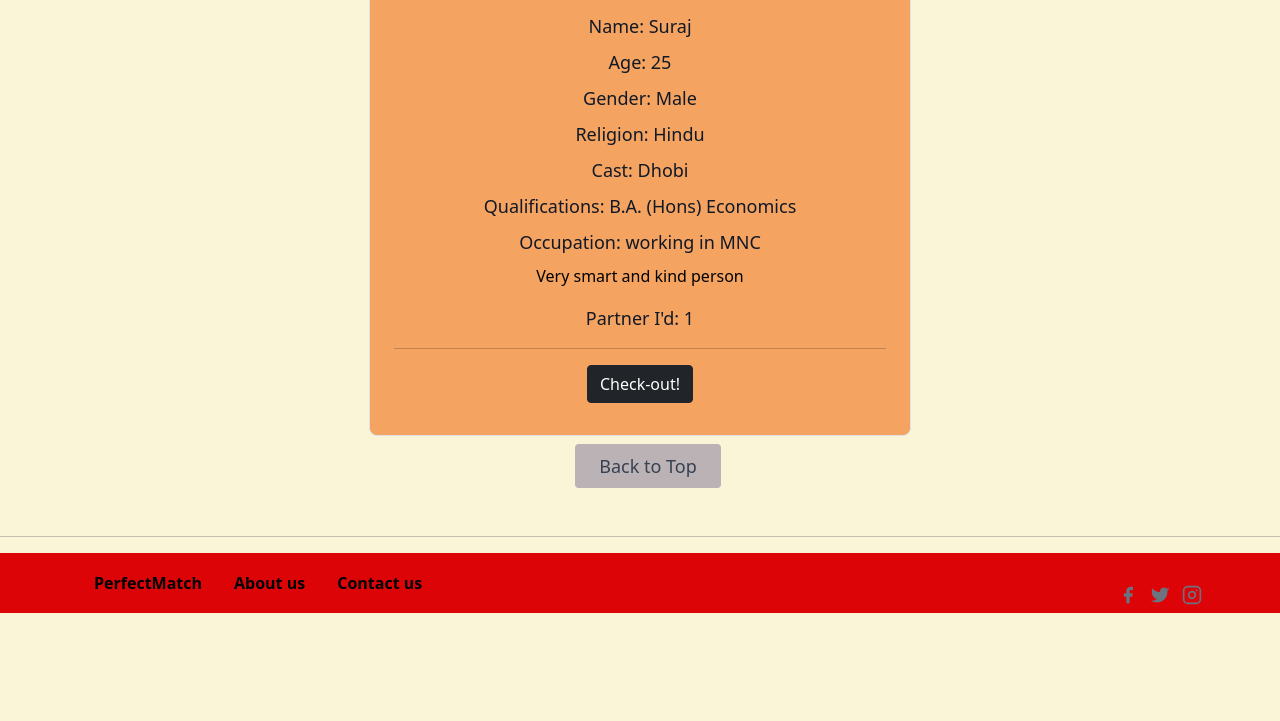
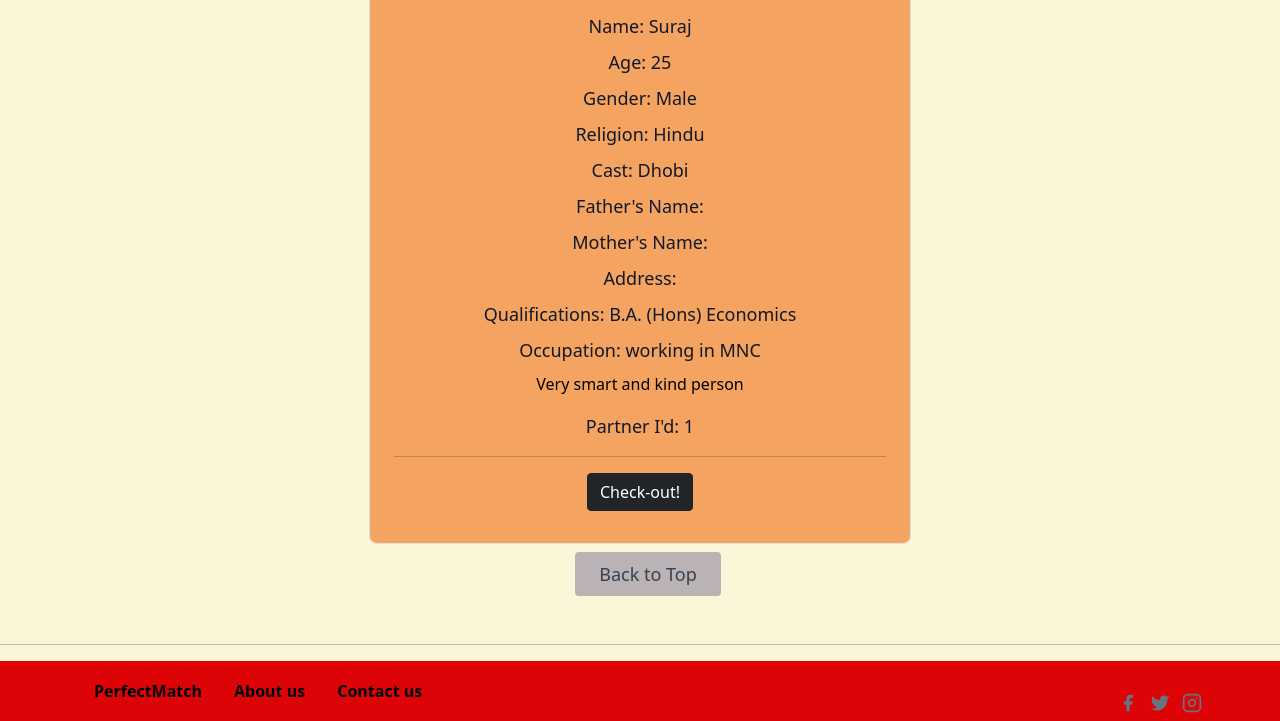
Before and after one commit to surajkanojia05/perfectmatch, a Django app: page /partner in a window 1280 px wide. Shown: the part 532-1253 px from the top of the page. Before the commit the page ends 1145 px from the top, so only its background shows below. Run offline with Django 3.2, Linux system fonts and the light colour scheme; data comes from the database, SQL or seed files in the repository.

Commit message:
Update partnersearch.html

```diff
--- a/templates/partnersearch.html
+++ b/templates/partnersearch.html
@@ -45,6 +45,9 @@
           <h4 class="text-lg text-gray-900 title-font ">Gender: {{i.gender}}</h4>
           <h4 class="text-lg text-gray-900 title-font ">Religion: {{i.religion}}</h4>
           <h4 class="text-lg text-gray-900 title-font ">Cast: {{i.cast}}</h4>
+          <h4 class="text-lg text-gray-900 title-font ">Father's Name: {{i.father_name}}</h4>
+          <h4 class="text-lg text-gray-900 title-font ">Mother's Name: {{i.mother_name}}</h4>
+          <h4 class="text-lg text-gray-900 title-font ">Address: {{i.address}}</h4>
           <h4 class="text-lg text-gray-900 title-font ">Qualifications: {{i.qualifications}}</h4>
           <h4 class="text-lg text-gray-900 title-font ">Occupation: {{i.occupation}}</h4>
           <p style="color: black;">{{i.description}}
```
